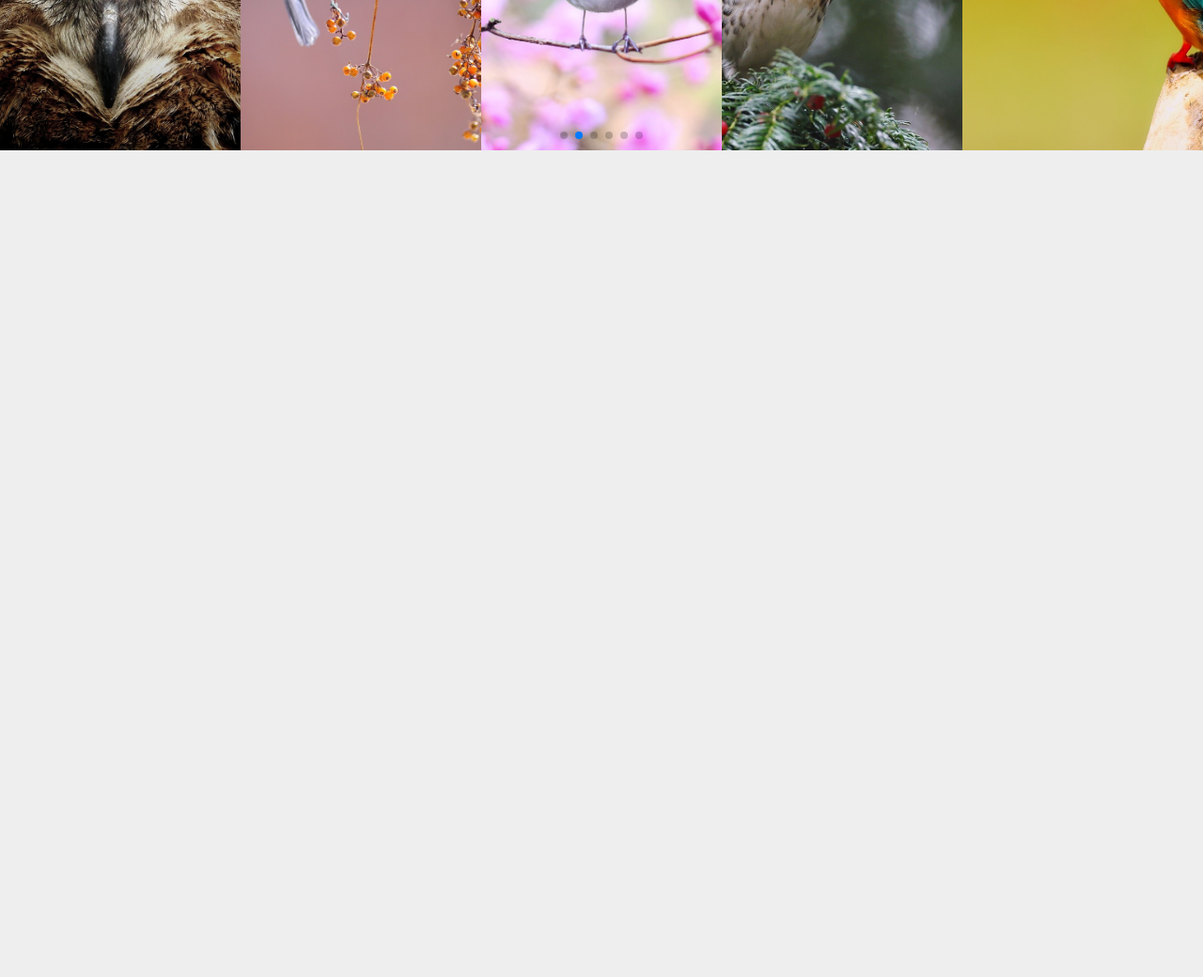
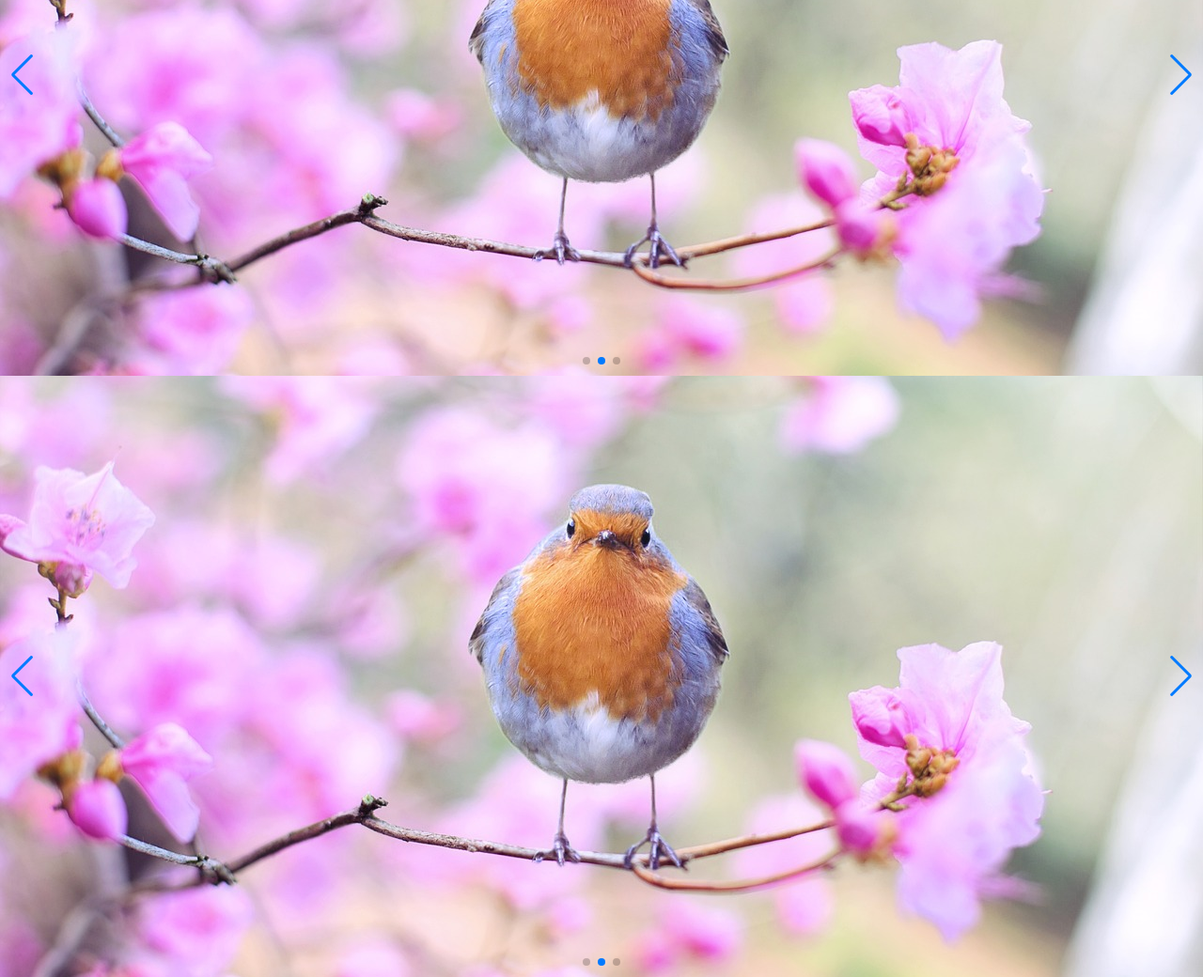
Before and after one commit to vivlio-kumihan/study-js, a plain HTML site: page examples/スライド/index.html in a window 1280 px wide. Shown: the part 240-1280 px from the top of the page at 94% size. Before the commit the page ends 800 px from the top, so only its background shows below. Drawn offline with nearby package versions, Linux system fonts and the light colour scheme; a web font is replaced by a local one.

Commit message:
1つのHTMLに複数のスライダー実装

```diff
--- a/examples/スライド/assets/css/style.css
+++ b/examples/スライド/assets/css/style.css
@@ -13,39 +13,10 @@ body {
   background-color: #eee;
 }
 
-.swiper-slide {
-  /*  JSで分割数を指定している関係で、
-      高さを設定したよ横幅は成り行きできまるようだ。 */
-  height: 50vh;
-  /* object-fitでは意図した画像配置にならない。 */
-  background-size: cover;
-  background-position-x: center;
+
+.swiper-wrapper img {
+  width: 100%;
+  height: 80vh;
+  object-fit: cover;
   background-repeat: no-repeat;
 }
-
-/* この記述ではループが上手くできないらしい。 */
-/* .swiper-slide:nth-of-type(1) { background-image: url(../img/bird-01.jpeg); } */
-
-.swiper-slide.slide1 {
-  background-image: url(../img/bird-01.jpeg);
-}
-
-.swiper-slide.slide2 {
-  background-image: url(../img/bird-02.jpeg);
-}
-
-.swiper-slide.slide3 {
-  background-image: url(../img/bird-03.jpeg);
-}
-
-.swiper-slide.slide4 {
-  background-image: url(../img/bird-04.jpeg);
-}
-
-.swiper-slide.slide5 {
-  background-image: url(../img/bird-05.jpeg);
-}
-
-.swiper-slide.slide6 {
-  background-image: url(../img/bird-06.jpeg);
-}
--- a/examples/スライド/assets/js/behavior.js
+++ b/examples/スライド/assets/js/behavior.js
@@ -1,24 +1,6 @@
-
-
-const swiper = new Swiper('.swiper', {
+const firstSwiper = new Swiper('.swiper.first', {
   // Optional parameters
   loop: true,
-  slidesPerView: 1,
-  // 単位はピクセル。単位は書かない。
-  // spaceBetween: 15,
-  // 一番最初のスライドをセンターに置く。
-  centeredSlides: true,
-  // レスポンシブル対応 breakpoints
-  breakpoints: {
-    769: {
-      slidesPerView: 3,
-      spaceBetween: 15,
-    },
-    1025: {
-      slidesPerView: 5,
-      spaceBetween: 0,
-    }
-  },
   // 1秒かけて移遷する。
   speed: 1000,
   // 自動で再生
@@ -32,13 +14,41 @@ const swiper = new Swiper('.swiper', {
 
   // ページネーションをクリックして該当写真まで移動
   pagination: {
-    el: '.swiper-pagination',
+    el: '.swiper-pagination.first',
     clickable: true
   },
 
   // ナビゲーションのタブを表示
   navigation: {
-    nextEl: '.swiper-button-next',
-    prevEl: '.swiper-button-prev',
+    nextEl: '.swiper-button-next first',
+    prevEl: '.swiper-button-prev first',
   }
 })
+
+const secondSwiper = new Swiper('.swiper.second', {
+  // Optional parameters
+  loop: true,
+  effect: 'fade',
+  // 1秒かけて移遷する。
+  speed: 1000,
+  // 自動で再生
+  autoplay: {
+    // 2.5秒で自動送りをする。
+    delay: 2500,
+    // autoplay中にページネーションを触ったりすると自動再生は中止される。
+    // 回避するオプションが、disableOnInteraction。
+    disableOnInteraction: false,
+  },
+
+  // ページネーションをクリックして該当写真まで移動
+  pagination: {
+    el: '.swiper-pagination.second',
+    clickable: true
+  },
+
+  // ナビゲーションのタブを表示
+  navigation: {
+    nextEl: '.swiper-button-next second',
+    prevEl: '.swiper-button-prev second',
+  }
+})
--- a/examples/スライド/index.html
+++ b/examples/スライド/index.html
@@ -13,20 +13,29 @@
   <script src="./assets/js/behavior.js" defer></script>
 </head>
 <body>
-  <div class="swiper">
-    <div class="swiper-wrapper">
-      <div class="swiper-slide slide1"></div>
-      <div class="swiper-slide slide2"></div>
-      <div class="swiper-slide slide3"></div>
-      <div class="swiper-slide slide4"></div>
-      <div class="swiper-slide slide5"></div>
-      <div class="swiper-slide slide6"></div>
+  <div class="swiper first">
+    <div class="swiper-wrapper first">
+      <div class="swiper-slide"><img src="./assets/img/bird-01.jpeg" alt=""></div>
+      <div class="swiper-slide"><img src="./assets/img/bird-02.jpeg" alt=""></div>
+      <div class="swiper-slide"><img src="./assets/img/bird-03.jpeg" alt=""></div>
     </div>
 
-    <div class="swiper-pagination"></div>
+    <div class="swiper-pagination first"></div>
 
-    <div class="swiper-button-prev"></div>
-    <div class="swiper-button-next"></div>
+    <div class="swiper-button-prev first"></div>
+    <div class="swiper-button-next first"></div>
+  </div>
+  <div class="swiper second">
+    <div class="swiper-wrapper second">
+      <div class="swiper-slide"><img src="./assets/img/bird-01.jpeg" alt=""></div>
+      <div class="swiper-slide"><img src="./assets/img/bird-02.jpeg" alt=""></div>
+      <div class="swiper-slide"><img src="./assets/img/bird-03.jpeg" alt=""></div>
+    </div>
+
+    <div class="swiper-pagination second"></div>
+
+    <div class="swiper-button-prev second"></div>
+    <div class="swiper-button-next second"></div>
   </div>
 </body>
 </html>
```
